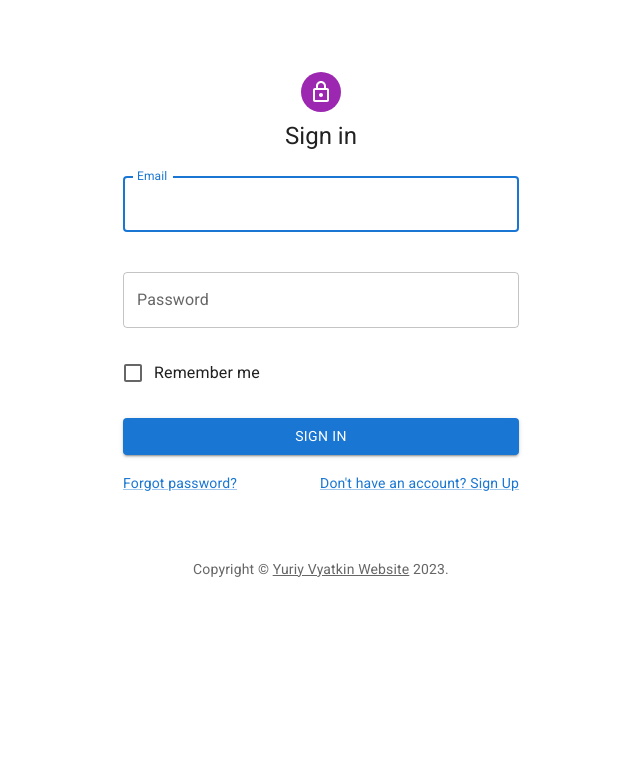
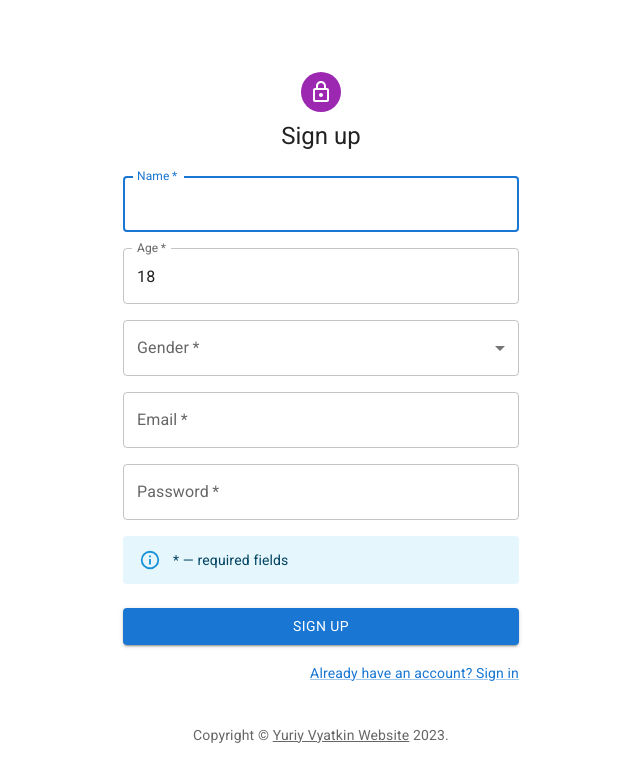
Before and after one commit to yuriyvyatkin/recommendation-system, a React app: page / in a window 1280 px wide. Shown: the top 782 px of the page, without its empty margins (319-959 px from the left). Built offline with nearby package versions, Linux system fonts and the light colour scheme.

Commit message:
Add the role field to the user data.

```diff
--- a/src/App.tsx
+++ b/src/App.tsx
@@ -11,8 +11,8 @@ function App() {
       /* <AdminForm />
       <SearchBar />
       <Tile /> */
-      // <SignUpForm />
-      <SignInForm />
+      <SignUpForm />
+      // <SignInForm />
       // <Album />
     // </div>
   );
--- a/src/features/forms/auth/signInForm/SignInFormSlice.ts
+++ b/src/features/forms/auth/signInForm/SignInFormSlice.ts
@@ -13,9 +13,23 @@ type User = {
     hash: string;
   },
   likedItems: Array<string>,
+  role: string;
 };
 
 const initialState: Array<User> = [
+  {
+    id: nanoid(),
+    name: 'John',
+    gender: 'male',
+    age: 32,
+    email: 'john@mail.com',
+    password: {
+      hash: '593c3ef5925c060ef861f3e5ac3773890dda0360003b03101f6d4fc50f7aec580df47fbe4fe2c9966c8c4a93390d57c83c6b88dc2c094022dd6cb535c8d7e7b1',
+      salt: '4fee1b2e593649872c8f6db5abaa5d2e'
+    }, // password: 123123
+    likedItems: [],
+    role: 'admin',
+  },
   {
     id: nanoid(),
     name: 'Mike',
@@ -27,6 +41,7 @@ const initialState: Array<User> = [
       salt: '4fee1b2e593649872c8f6db5abaa5d2e'
     }, // password: 123123
     likedItems: [],
+    role: 'user',
   }
 ];
 
@@ -46,6 +61,7 @@ const signInSlice = createSlice({
         email,
         password: { hash, salt },
         likedItems: [],
+        role: 'user',
       });
     },
     updateUserProfileInfo(state, { payload }) {
@@ -59,6 +75,7 @@ const signInSlice = createSlice({
         email: state[index].email,
         password: state[index].password,
         likedItems: state[index].likedItems,
+        role: 'user',
       };
     },
     addLikedItem(state, { payload }) {
```
Also changed, not shown: src/features/forms/auth/signInForm/SignInForm.tsx (+4 -3 lines).
